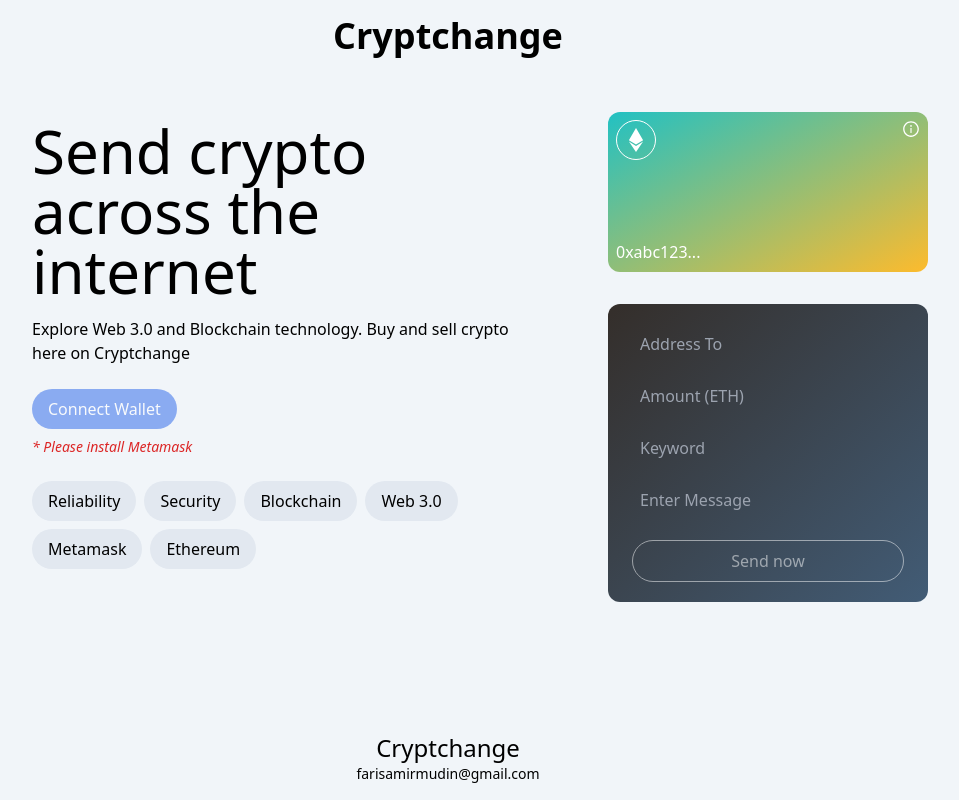
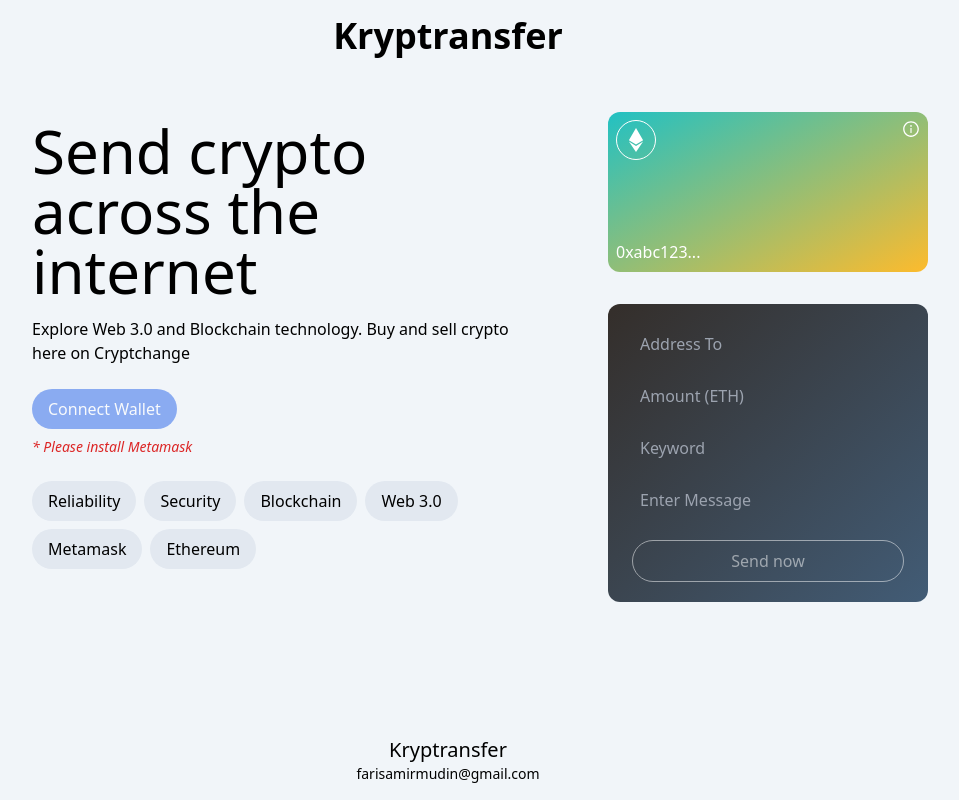
Before and after one commit to farisamirmudin/Crypto-transfer, a React (Vite) app in the folder client/: page / in a window 1280 px wide. Shown: the whole page, without its empty margins (192-1151 px from the left). Built offline with nearby package versions, Linux system fonts and the light colour scheme.

Commit message:
changed page title

```diff
--- a/client/index.html
+++ b/client/index.html
@@ -4,7 +4,7 @@
     <meta charset="UTF-8" />
     <link rel="icon" type="image/svg+xml" href="" />
     <meta name="viewport" content="width=device-width, initial-scale=1.0" />
-    <title>Cryptchange</title>
+    <title>Kryptransfer</title>
   </head>
   <body>
     <div id="root"></div>
--- a/client/src/component/Footer.jsx
+++ b/client/src/component/Footer.jsx
@@ -1,7 +1,7 @@
 const Footer = () => {
   return (
     <footer className='py-4 text-center mt-auto'>
-      <div className="text-2xl">Cryptchange</div>
+      <div className="text-xl">Kryptransfer</div>
       <div className="text-sm">farisamirmudin@gmail.com</div>
     </footer>
   )
--- a/client/src/component/Nav.jsx
+++ b/client/src/component/Nav.jsx
@@ -1,7 +1,7 @@
 const Nav = () => {
   return (
     <nav className="flex justify-center items-center py-4">
-      <p className="text-4xl font-semibold">Cryptchange</p>
+      <p className="text-4xl font-semibold">Kryptransfer</p>
     </nav>
   )
 }
--- a/client/src/component/ShowTransactions.jsx
+++ b/client/src/component/ShowTransactions.jsx
@@ -13,7 +13,7 @@
         <div className="">
           {transactions.map((transaction, i) => (
             <div className='bg-slate-200 px-4 py-2 my-3 rounded-xl' key={i}>
-              <div className="hover:cursor-pointer" onClick={() => setIsHidden(prev => !prev)}>{transaction.timestamp}</div>
+              <div className="hover:cursor-pointer text-lg font-light" onClick={() => setIsHidden(prev => !prev)}>{transaction.timestamp}</div>
               <div className={`${ishidden ? "hidden" : ""}`}>
                 <p><strong>To:</strong> {addressLink(transaction.receiver)}</p>
                 <p><strong>From:</strong> {addressLink(transaction.sender)}</p>
```
Also changed, not shown: client/public/logo-dark.svg (deleted), client/public/logo-light.svg (deleted).
